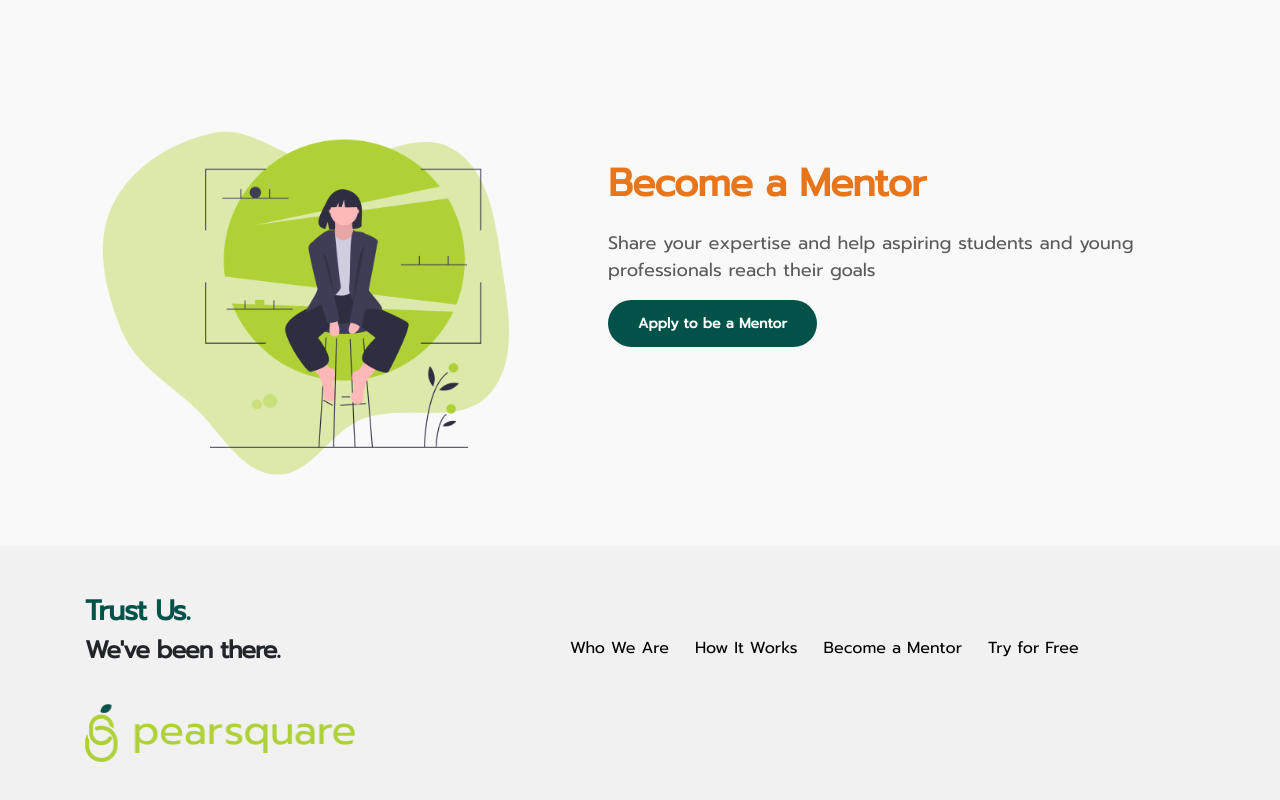
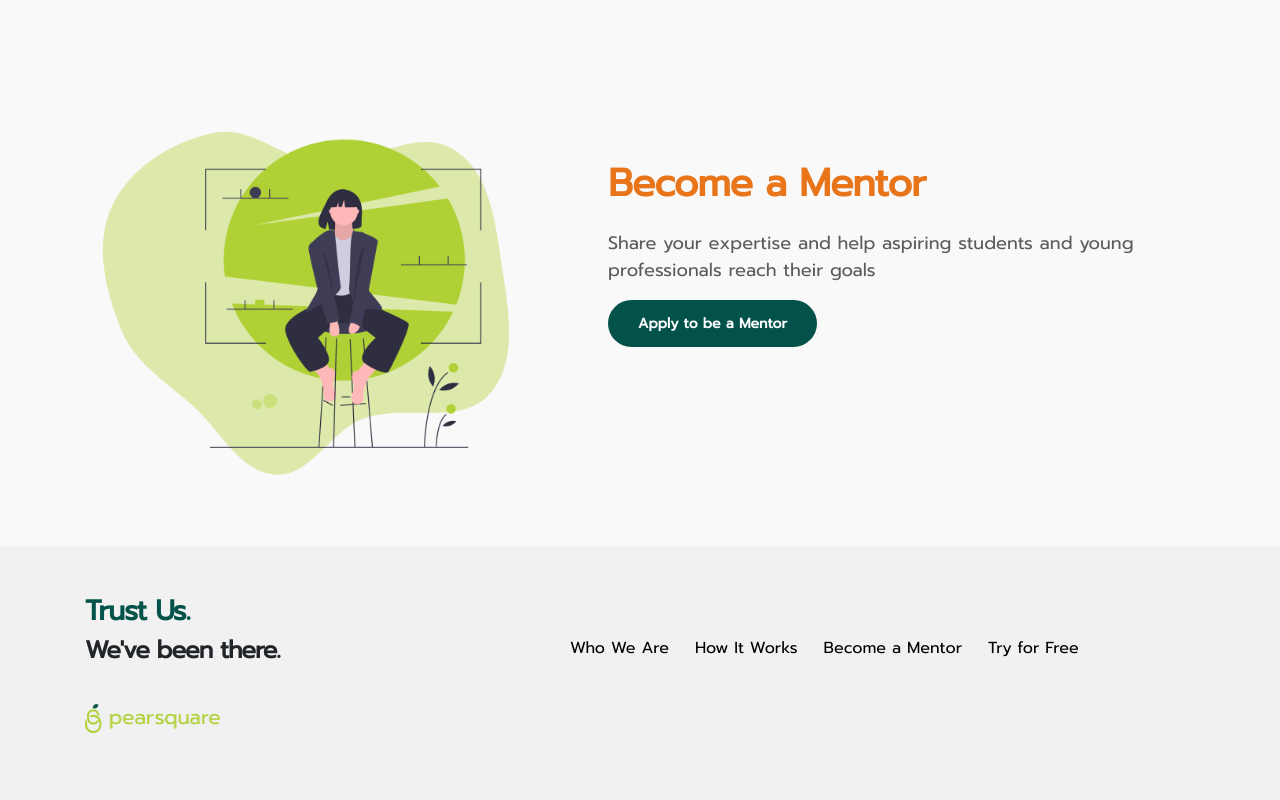
Before and after one commit to tx0619s/tx0619s.github.io, a plain HTML site: page index.html in a window 1280 px wide. Shown: the part 3179-3979 px from the top of the page. Drawn offline with Linux system fonts and the light colour scheme.

Commit message:
Update index.html

```diff
--- a/index.html
+++ b/index.html
@@ -373,7 +373,9 @@ https://www.tooplate.com/view/2115-marvel
                               <i class="fa fa-linkedin" aria-hidden="true"></i>
                             </a> -->
                         </div class="col-lg-11">
-                        <img src="./images/logo.png" class="footer-logo-img" alt="" style="width: 25%;">
+                        <img src="./images/logo.png" class="footer-logo-img" alt="" style="width: 150px;">
+                      </div>
+                      <div style="padding-top: 20px">
                       </div>
 
 
```
